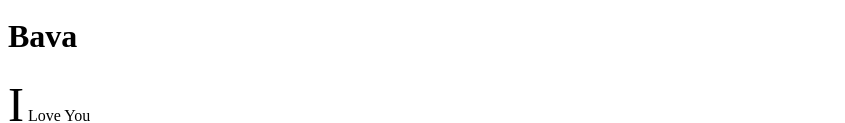
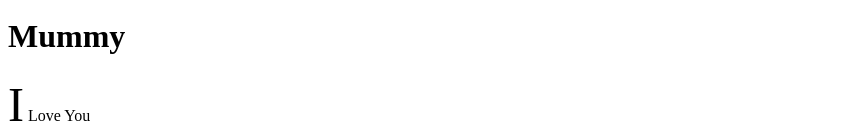
Before and after one commit to thripuranellore-hub/thripuranellore-hub.github.io, a website: page advs-selectors-psuduko.html in a window 1280 px wide. Shown: the part 305-428 px from the top of the page, without its empty margins (0-845 px from the left). Drawn offline with Linux system fonts and the light colour scheme.

Commit message:
selectors-psuduko.html

```diff
--- a/advs-selectors-psuduko.html
+++ b/advs-selectors-psuduko.html
@@ -82,7 +82,7 @@
         </tbody>
 
     </table>
-    <h1>Bava</h1>
+    <h1>Mummy</h1>
     <p>I Love You</p>
 </body>
 </html>
```
